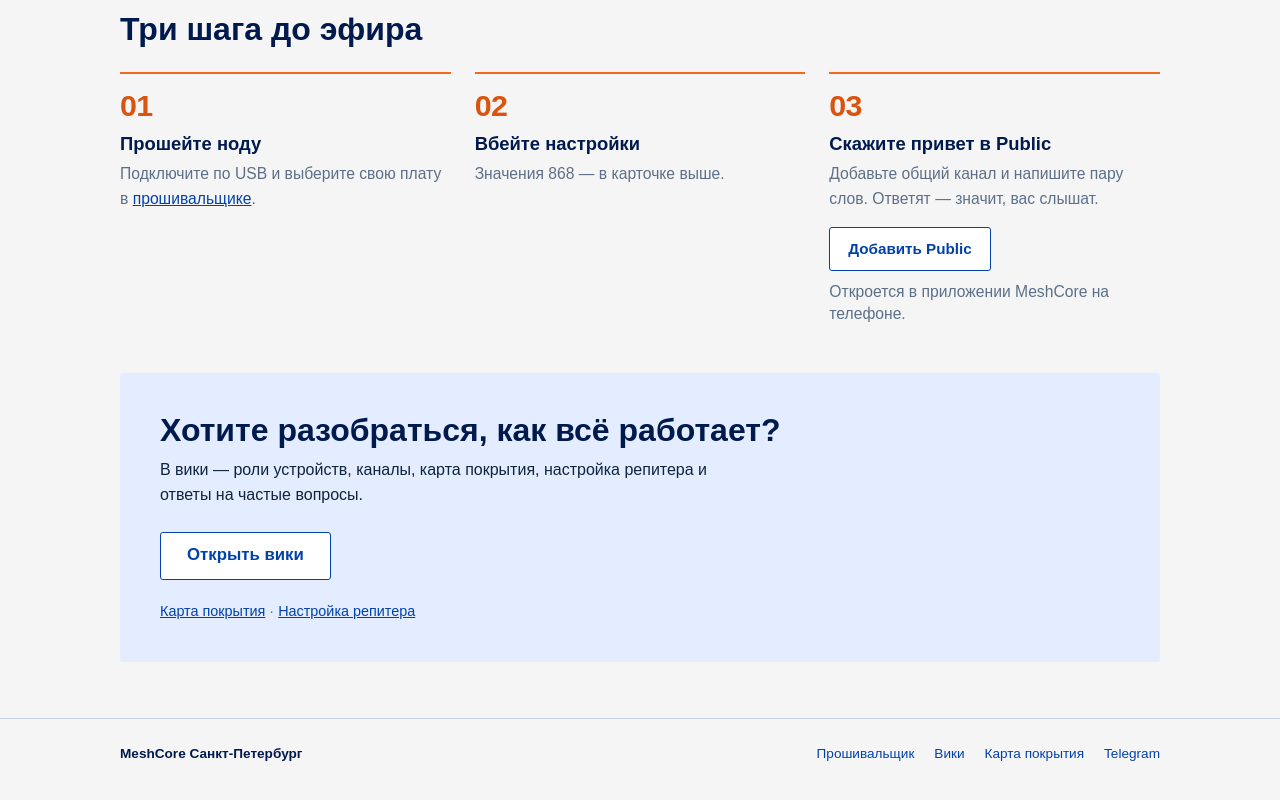
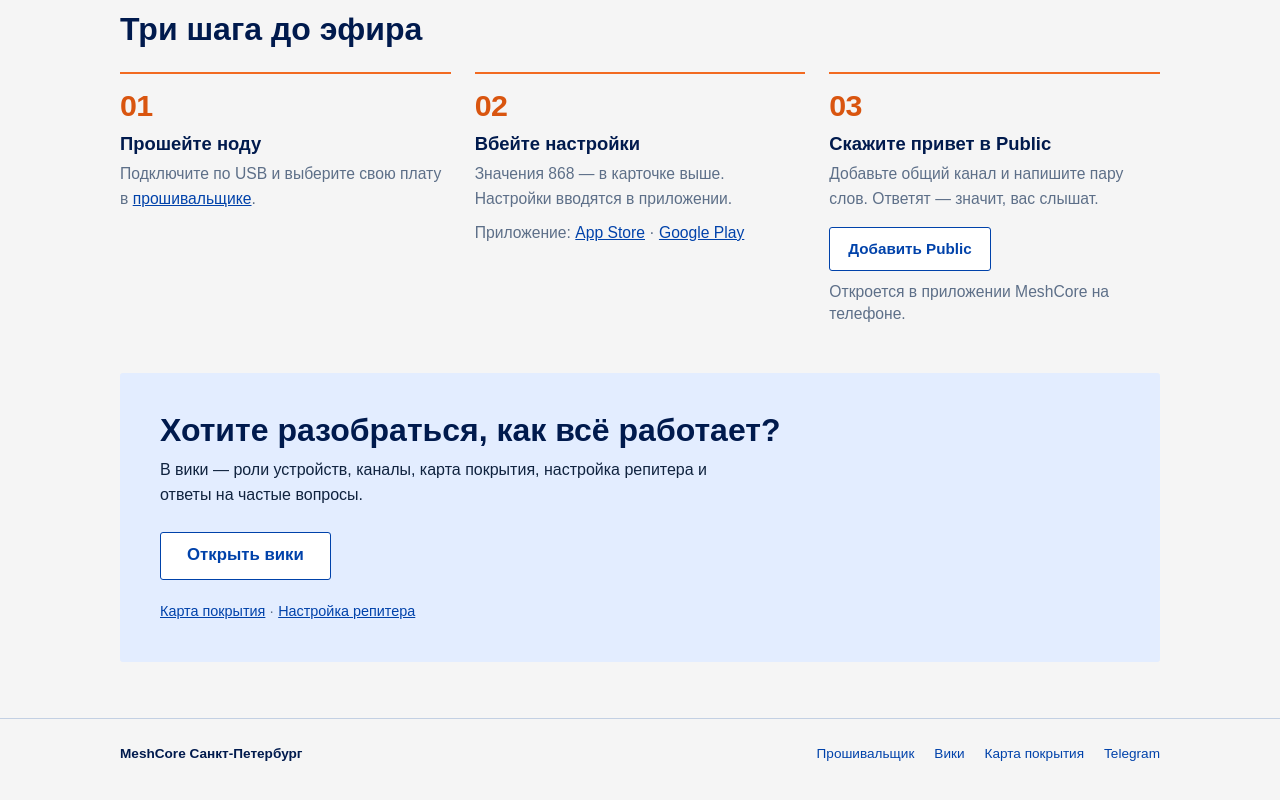
Before and after one commit to alexxxst/meshcore-site, a plain HTML site: page index.html in a window 1280 px wide. Shown: the part 1108-1908 px from the top of the page. Drawn offline with Linux system fonts and the light colour scheme.

Commit message:
feat: add app store links to setup step

```diff
--- a/index.html
+++ b/index.html
@@ -9,7 +9,7 @@
   <link rel="canonical" href="https://meshcore.spb.ru/">
   <link rel="icon" href="favicon.png" type="image/png">
   <link rel="apple-touch-icon" href="favicon.png">
-  <link rel="stylesheet" href="style.css?v=5">
+  <link rel="stylesheet" href="style.css?v=6">
 
   <meta property="og:type" content="website">
   <meta property="og:url" content="https://meshcore.spb.ru/">
@@ -161,7 +161,8 @@
           <article class="step">
             <span class="step__num">02</span>
             <h3>Вбейте настройки</h3>
-            <p>Значения 868 — в карточке выше.</p>
+            <p>Значения 868 — в карточке выше. Настройки вводятся в приложении.</p>
+            <p class="step__apps">Приложение: <a href="https://apps.apple.com/gb/app/meshcore/id6742354151" target="_blank" rel="noopener">App Store</a> · <a href="https://play.google.com/store/apps/details?id=com.liamcottle.meshcore.android" target="_blank" rel="noopener">Google Play</a></p>
           </article>
           <article class="step">
             <span class="step__num">03</span>
--- a/style.css
+++ b/style.css
@@ -300,6 +300,11 @@ p {
   line-height: 1.4;
 }
 
+.step__apps {
+  margin-top: 10px;
+  font-size: 0.88rem;
+}
+
 /* ---------- wiki ---------- */
 
 .wiki {
```
Also changed, not shown: 1 other file.
